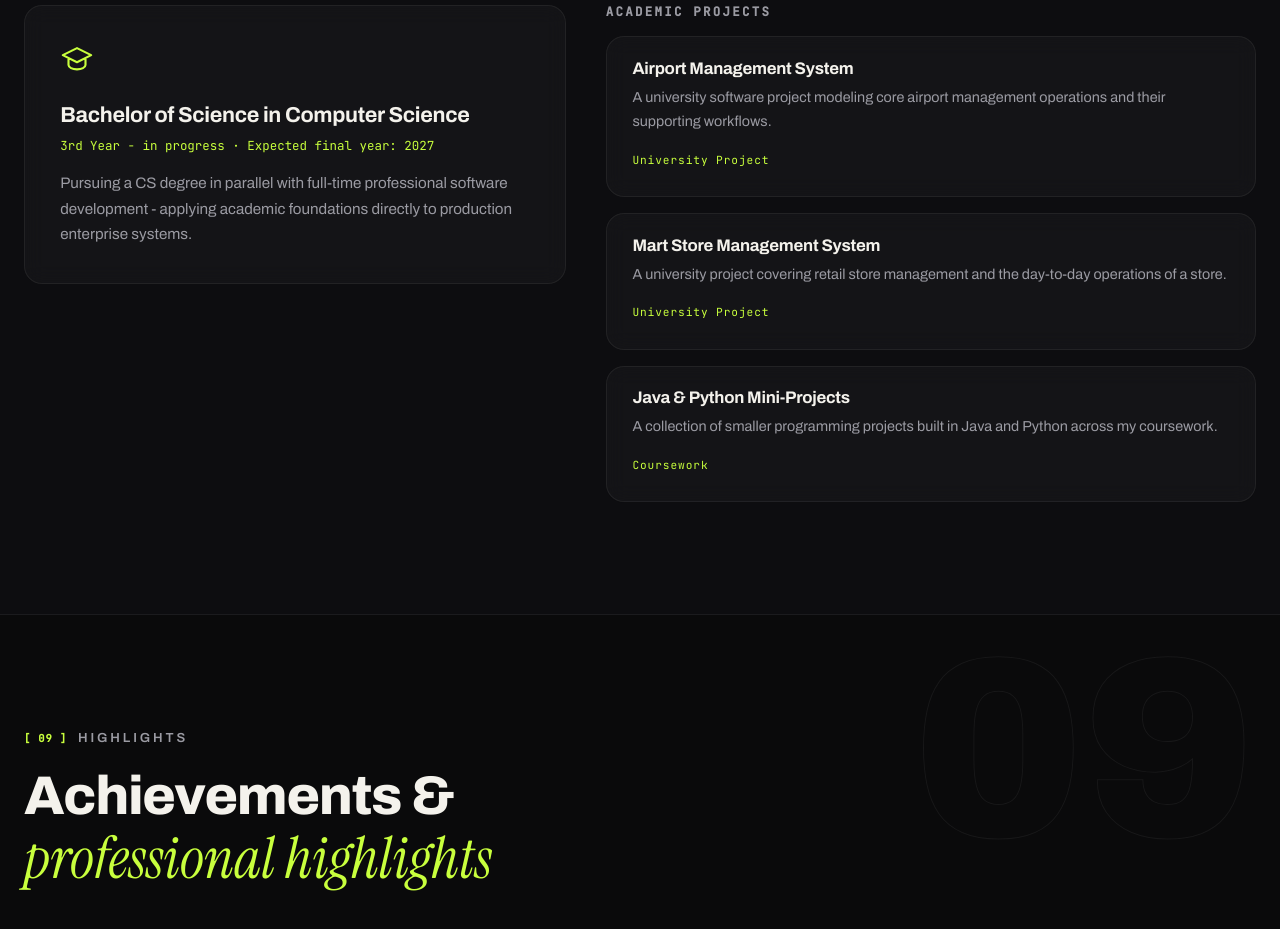
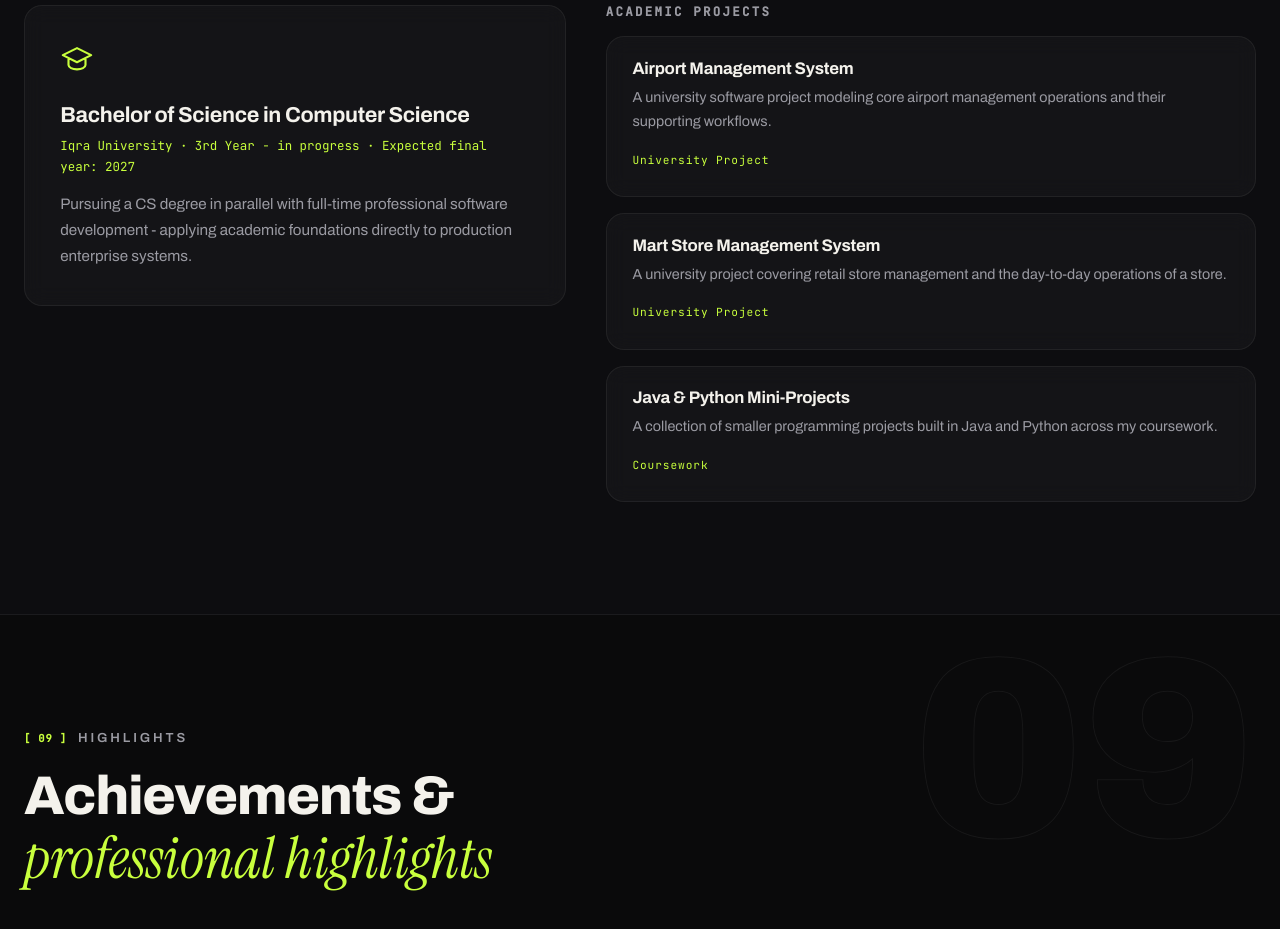
Before and after one commit to ahsaanaslam/ahsaanaslam.github.io, a plain HTML site: page index.html in a window 1280 px wide. Shown: the part 10296-11225 px from the top of the page. Drawn offline with Linux system fonts and the light colour scheme.

Commit message:
Add Iqra University to education section and resume
Co-Authored-By: Claude Fable 5 <noreply@anthropic.com>

```diff
--- a/index.html
+++ b/index.html
@@ -36,6 +36,7 @@
     "email": "mailto:ahsanaslam2221@gmail.com",
     "telephone": "+92-307-9285736",
     "worksFor": { "@type": "Organization", "name": "AirSupplyCorp", "url": "https://airsupplycorp.com/" },
+    "alumniOf": { "@type": "CollegeOrUniversity", "name": "Iqra University" },
     "sameAs": ["https://github.com/ahsaanaslam", "https://www.linkedin.com/in/ahsan-aslam-5a36973b2"],
     "knowsAbout": ["ASP.NET Web Forms", "VB.NET", "Microsoft SQL Server", "ERP Systems", "Web Development", "Network Administration"]
   }
@@ -691,7 +692,7 @@
           <article class="edu-card glass reveal">
             <svg class="edu-card__icon" viewBox="0 0 24 24" fill="none" stroke="currentColor" stroke-width="1.5" stroke-linecap="round" stroke-linejoin="round" aria-hidden="true"><path d="M22 10L12 5 2 10l10 5 10-5zM6 12v5c0 1.7 2.7 3 6 3s6-1.3 6-3v-5"/></svg>
             <h3>Bachelor of Science in Computer Science</h3>
-            <p class="edu-card__status">3rd Year - in progress · Expected final year: 2027</p>
+            <p class="edu-card__status">Iqra University · 3rd Year - in progress · Expected final year: 2027</p>
             <p>Pursuing a CS degree in parallel with full-time professional software development - applying academic foundations directly to production enterprise systems.</p>
           </article>
           <div class="edu-academic reveal">
```
Also changed, not shown: 2 other files.
